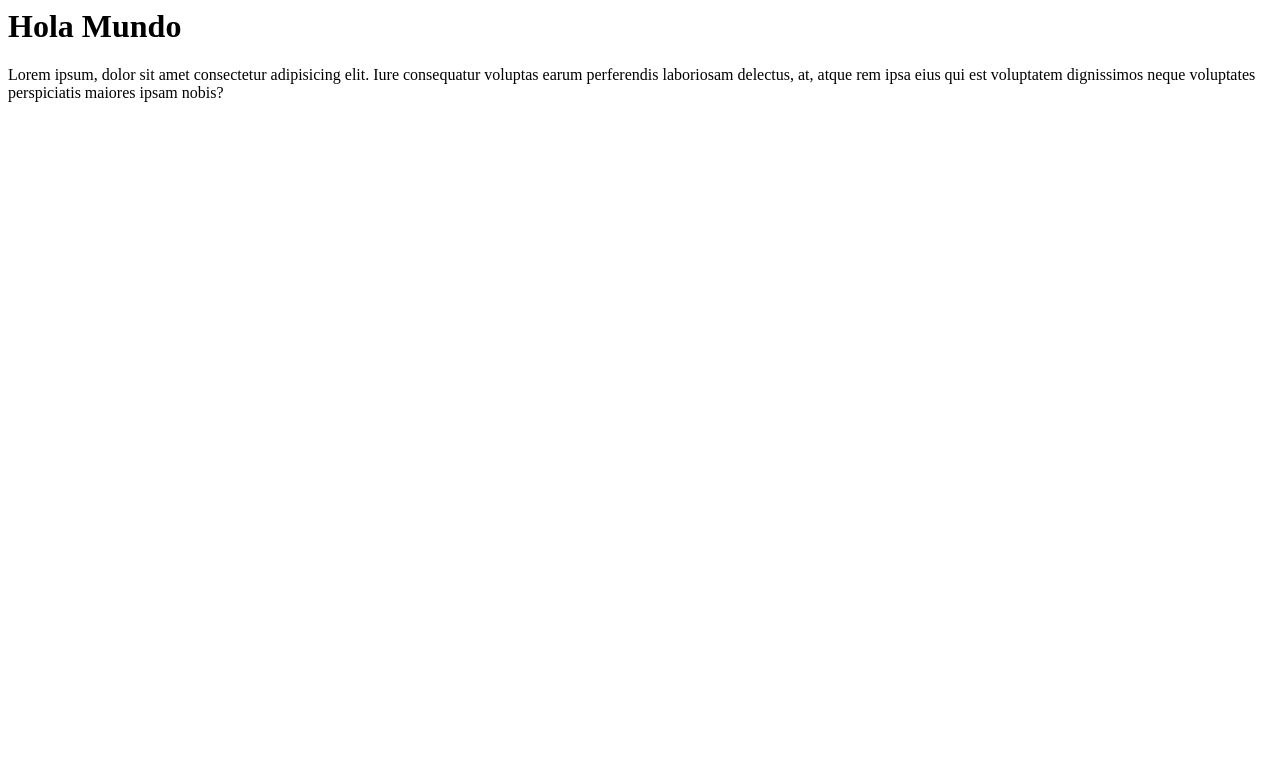
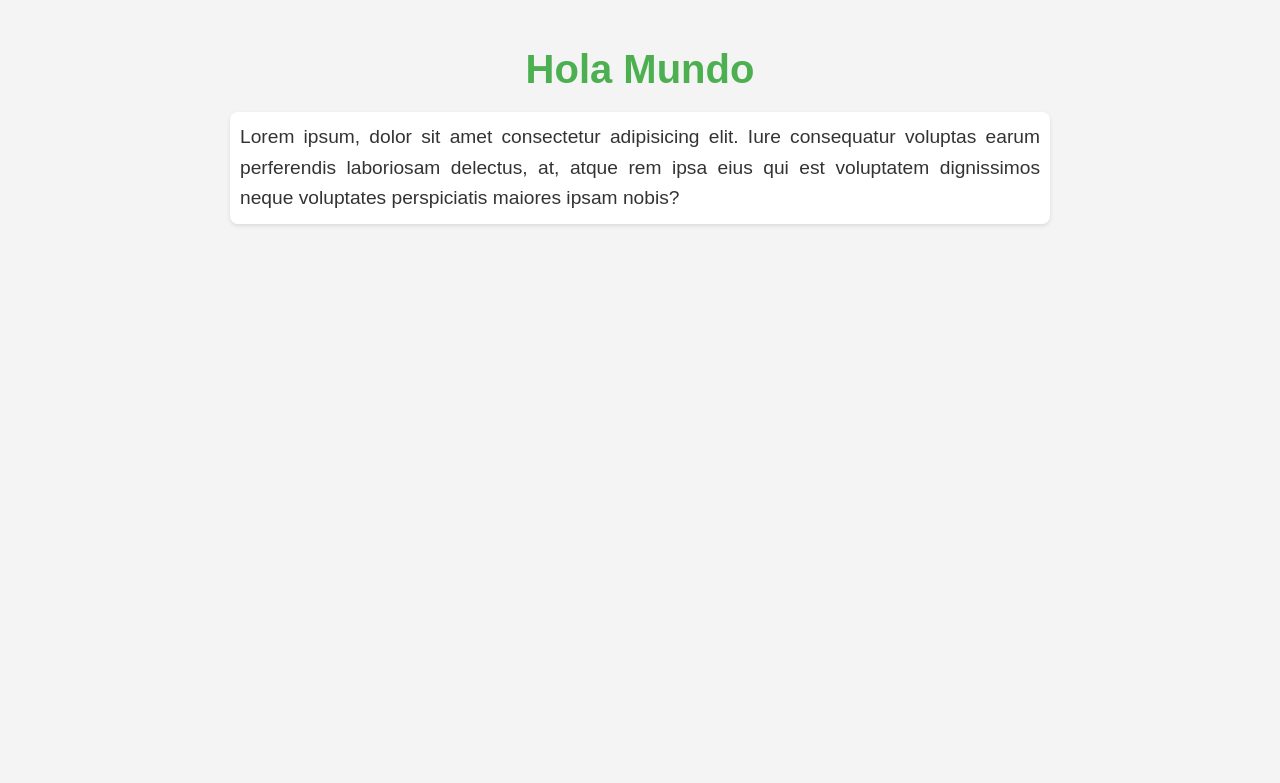
Before and after one commit to MarianoMartinez-code/hola-mundo-django, a Django app: page / in a window 1280 px wide. Shown: the top 783 px of the page. Run offline with Django 5.2, Linux system fonts and the light colour scheme; parts of the project's set-up code (start-up, migrations or seed data) failed here and were passed over.

Commit message:
add css to app1

```diff
--- a/app1/urls.py
+++ b/app1/urls.py
@@ -1,5 +1,5 @@
 from django.urls import path
-from app1.views import hola_mundo, adios_mundo, prueba_mundo
+from app1.views import hola_mundo, adios_mundo
 
 urlpatterns = [
     path('', hola_mundo),
--- a/django_project/settings.py
+++ b/django_project/settings.py
@@ -116,6 +116,7 @@ USE_TZ = True
 # https://docs.djangoproject.com/en/5.1/howto/static-files/
 
 STATIC_URL = 'static/'
+STATICFILES_DIRS = [BASE_DIR/'static']
 
 # Default primary key field type
 # https://docs.djangoproject.com/en/5.1/ref/settings/#default-auto-field
--- /dev/null
+++ b/static/css/hola_mundo.css
@@ -0,0 +1,29 @@
+/* Estilos para el cuerpo de la página */
+body {
+    font-family: Arial, sans-serif;
+    background-color: #f4f4f4;
+    color: #333;
+    margin: 0;
+    padding: 20px;
+}
+
+/* Estilos para el encabezado h1 */
+h1 {
+    color: #4CAF50;
+    text-align: center;
+    font-size: 2.5em;
+    margin-bottom: 20px;
+}
+
+/* Estilos para el párrafo */
+p {
+    font-size: 1.2em;
+    line-height: 1.6;
+    text-align: justify;
+    max-width: 800px;
+    margin: 0 auto;
+    padding: 10px;
+    background-color: #fff;
+    border-radius: 8px;
+    box-shadow: 0 2px 4px rgba(0, 0, 0, 0.1);
+}
--- a/templates/hola_mundo.html
+++ b/templates/hola_mundo.html
@@ -1,3 +1,15 @@
+{% load static %}
 
-<h1>Hola Mundo</h1>
-<p>Lorem ipsum, dolor sit amet consectetur adipisicing elit. Iure consequatur voluptas earum perferendis laboriosam delectus, at, atque rem ipsa eius qui est voluptatem dignissimos neque voluptates perspiciatis maiores ipsam nobis?</p>
+<!DOCTYPE html>
+<html lang="es">
+<head>
+    <meta charset="UTF-8">
+    <meta name="viewport" content="width=device-width, initial-scale=1.0">
+    <title>Mi Página</title>
+    <link rel="stylesheet" href="{% static 'css/hola_mundo.css' %}">
+</head>
+<body>
+    <h1>Hola Mundo</h1>
+    <p>Lorem ipsum, dolor sit amet consectetur adipisicing elit. Iure consequatur voluptas earum perferendis laboriosam delectus, at, atque rem ipsa eius qui est voluptatem dignissimos neque voluptates perspiciatis maiores ipsam nobis?</p>
+</body>
+</html>
```
